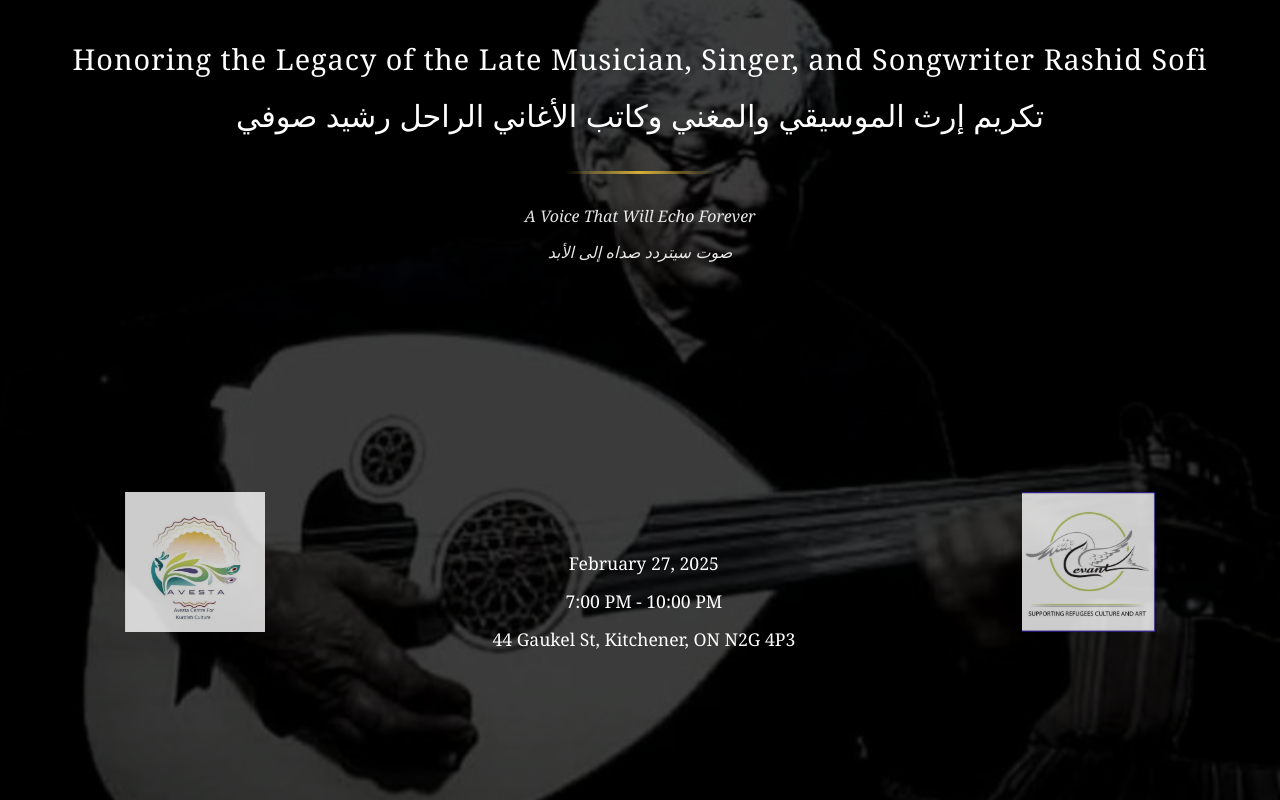
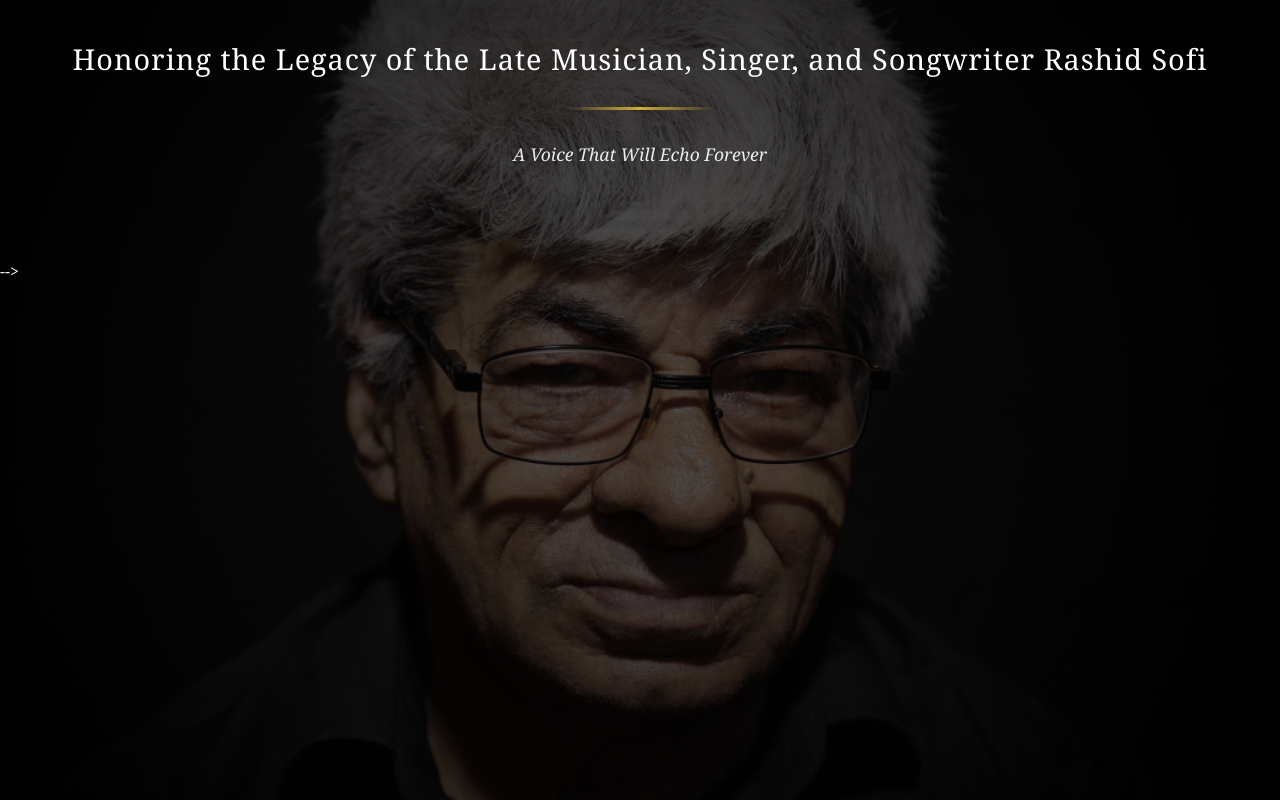
Before and after one commit to FerhadMislim/rashid, a plain HTML site: page index.html in a window 1280 px wide. Drawn offline with Linux system fonts and the light colour scheme.

Commit message:
Update index.html to improve styling and replace background image for event honoring Rashid Sofi

```diff
--- a/index.html
+++ b/index.html
@@ -128,7 +128,7 @@
 
         .quote {
             font-style: italic;
-            font-size: 1rem;
+            font-size: 1.1rem;
             max-width: 800px;
             margin: 0 auto 10px;
             opacity: 0.9;
@@ -137,7 +137,7 @@
         .arabic-quote {
             font-family: 'Arial', sans-serif;
             font-style: italic;
-            font-size: 1rem;
+            font-size: 1.1rem;
             direction: rtl;
             max-width: 800px;
             margin: 0 auto 40px;
@@ -176,22 +176,22 @@
 </head>
 <body>
     <div class="background-container">
-        <img src="./sofi2.jpeg" alt="Rashid Sofi" class="background-image">
+        <img src="./rashid.jpeg" alt="Rashid Sofi" class="background-image">
         <div class="background-overlay"></div>
     </div>
 
     <div class="container">
         <div class="header">
             <h1>Honoring the Legacy of the Late Musician, Singer, and Songwriter Rashid Sofi</h1>
-            <div class="arabic-title">تكريم إرث الموسيقي والمغني وكاتب الأغاني الراحل رشيد صوفي</div>
+            <!-- <div class="arabic-title">تكريم إرث الموسيقي والمغني وكاتب الأغاني الراحل رشيد صوفي</div> -->
             <div class="divider"></div>
             <p class="quote">A Voice That Will Echo Forever</p>
-            <p class="arabic-quote">صوت سيتردد صداه إلى الأبد</p>
+            <!-- <p class="arabic-quote">صوت سيتردد صداه إلى الأبد</p> -->
         </div>
 
 
 
-        <div class="sponsors">
+        <!-- <div class="sponsors">
             <img src="./spon1.jpeg" alt="Sponsor 1" class="sponsor-image">
             <div class="details">
                 <p class="date-time">February 27, 2025</p>
@@ -199,8 +199,8 @@
                 <p class="address">44 Gaukel St, Kitchener, ON N2G 4P3</p>
 
             </div>
-            <img src="./spon2.jpeg" alt="Sponsor 2" class="sponsor-image">
-        </div>
+            <!-- <img src="./s.jpeg" alt="Sponsor 2" class="sponsor-image"> -->
+        </div> -->
     </div>
 </body>
 </html>
```
Also changed, not shown: sofi2.jpeg (deleted).
